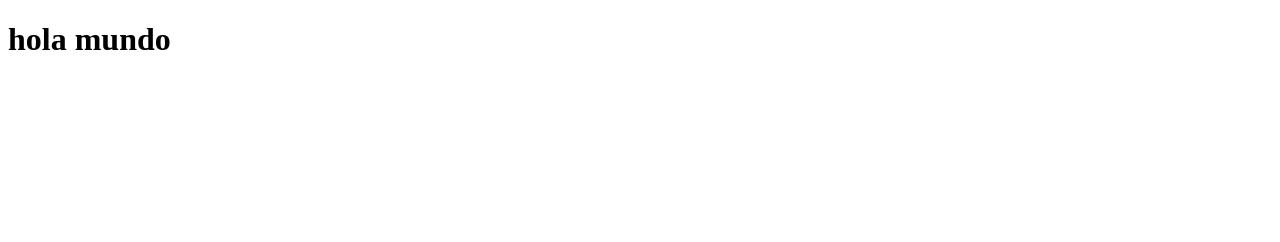
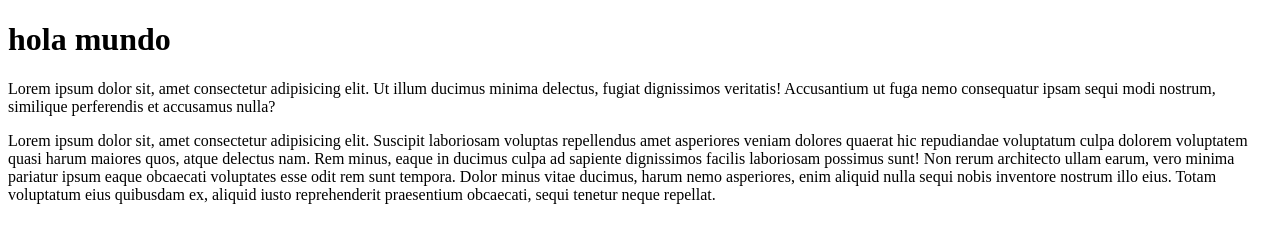
Before and after one commit to veronicajujuy/clase6c3, a plain HTML site: page index.html in a window 1280 px wide. Drawn offline with Linux system fonts and the light colour scheme.

Commit message:
agregando cosas al html

```diff
--- a/index.html
+++ b/index.html
@@ -8,5 +8,9 @@
 </head>
 <body>
     <h1>hola mundo</h1>
+    <p>Lorem ipsum dolor sit, amet consectetur adipisicing elit. Ut illum ducimus minima delectus, fugiat dignissimos veritatis! Accusantium ut fuga nemo consequatur ipsam sequi modi nostrum, similique perferendis et accusamus nulla?</p>
+    <p>Lorem ipsum dolor sit, amet consectetur adipisicing elit. Suscipit laboriosam voluptas repellendus amet asperiores veniam dolores quaerat hic repudiandae voluptatum culpa dolorem voluptatem quasi harum maiores quos, atque delectus nam.
+    Rem minus, eaque in ducimus culpa ad sapiente dignissimos facilis laboriosam possimus sunt! Non rerum architecto ullam earum, vero minima pariatur ipsum eaque obcaecati voluptates esse odit rem sunt tempora.
+    Dolor minus vitae ducimus, harum nemo asperiores, enim aliquid nulla sequi nobis inventore nostrum illo eius. Totam voluptatum eius quibusdam ex, aliquid iusto reprehenderit praesentium obcaecati, sequi tenetur neque repellat.   </p>
 </body>
 </html>
```
